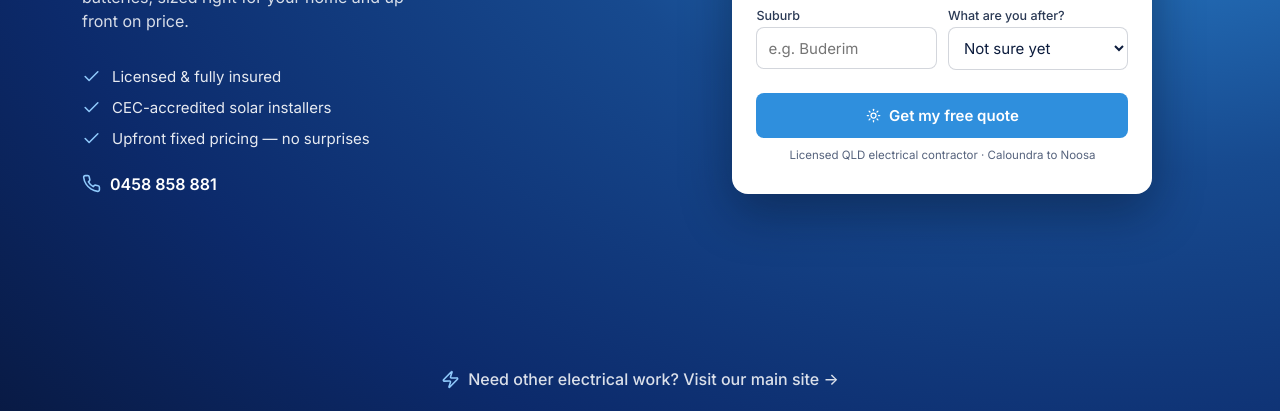
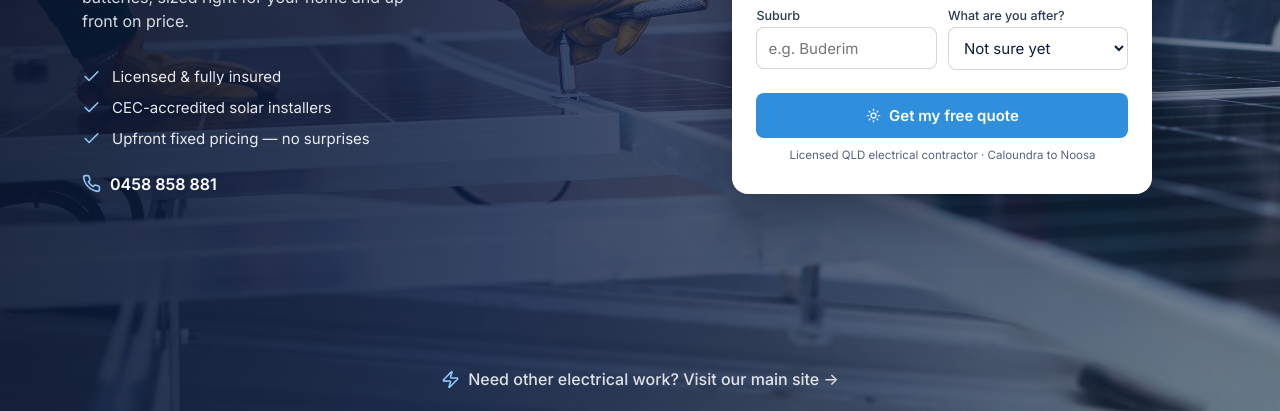
Before and after one commit to Coastedge/Website, a website: page solar/index.html in a window 1280 px wide. Shown: the part 389-800 px from the top of the page. Drawn offline with Linux system fonts and the light colour scheme.

Commit message:
Solar page: real solar install photo background

```diff
--- a/solar/index.html
+++ b/solar/index.html
@@ -16,7 +16,7 @@
     html,body{height:100%;margin:0}
     body{font-family:"Inter",-apple-system,"Segoe UI",Roboto,sans-serif;color:#fff;background:#08183f;overflow-x:hidden;-webkit-font-smoothing:antialiased}
     .ev{min-height:100vh;min-height:100dvh;position:relative;display:flex;flex-direction:column}
-    .ev::before{content:"";position:absolute;inset:0;background:radial-gradient(120% 130% at 88% 18%,#2f8fdd 0%,#174a8f 40%,#0c2a6b 74%,#08183f 100%)}
+    .ev::before{content:"";position:absolute;inset:0;background:linear-gradient(105deg,rgba(7,18,42,.9) 0%,rgba(9,26,66,.78) 44%,rgba(9,24,54,.4) 100%),url('/assets/solar.jpg') center/cover no-repeat}
     .ev-main{flex:1;position:relative;z-index:2;display:flex;align-items:center}
     .ev-inner{width:100%;max-width:1180px;margin:0 auto;display:flex;align-items:center;gap:40px;padding:32px 32px}
     .ev-foot{display:flex;align-items:center;justify-content:center;gap:8px;position:relative;z-index:2;text-align:center;padding:6px 20px 22px;font-size:16px;font-weight:500;color:rgba(255,255,255,.85);text-decoration:none}
```
Also changed, not shown: assets/solar.jpg (added).
